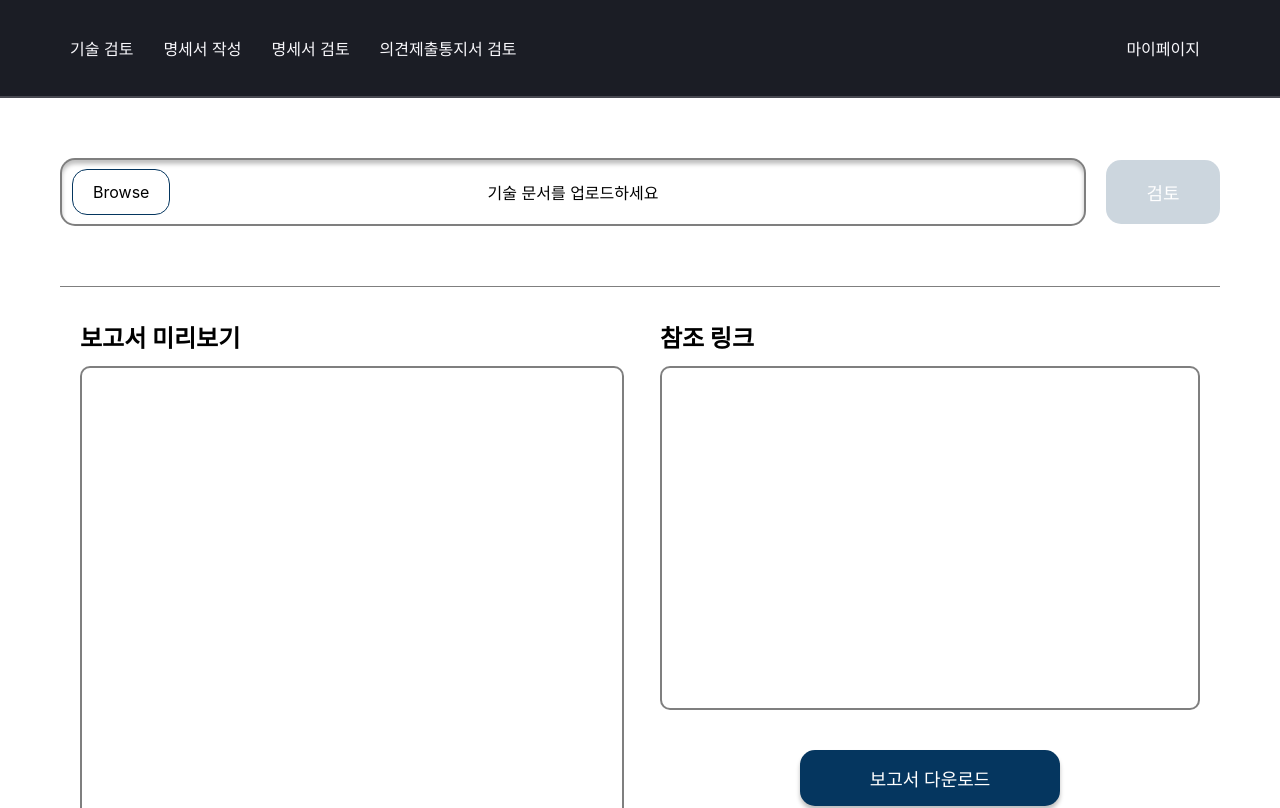
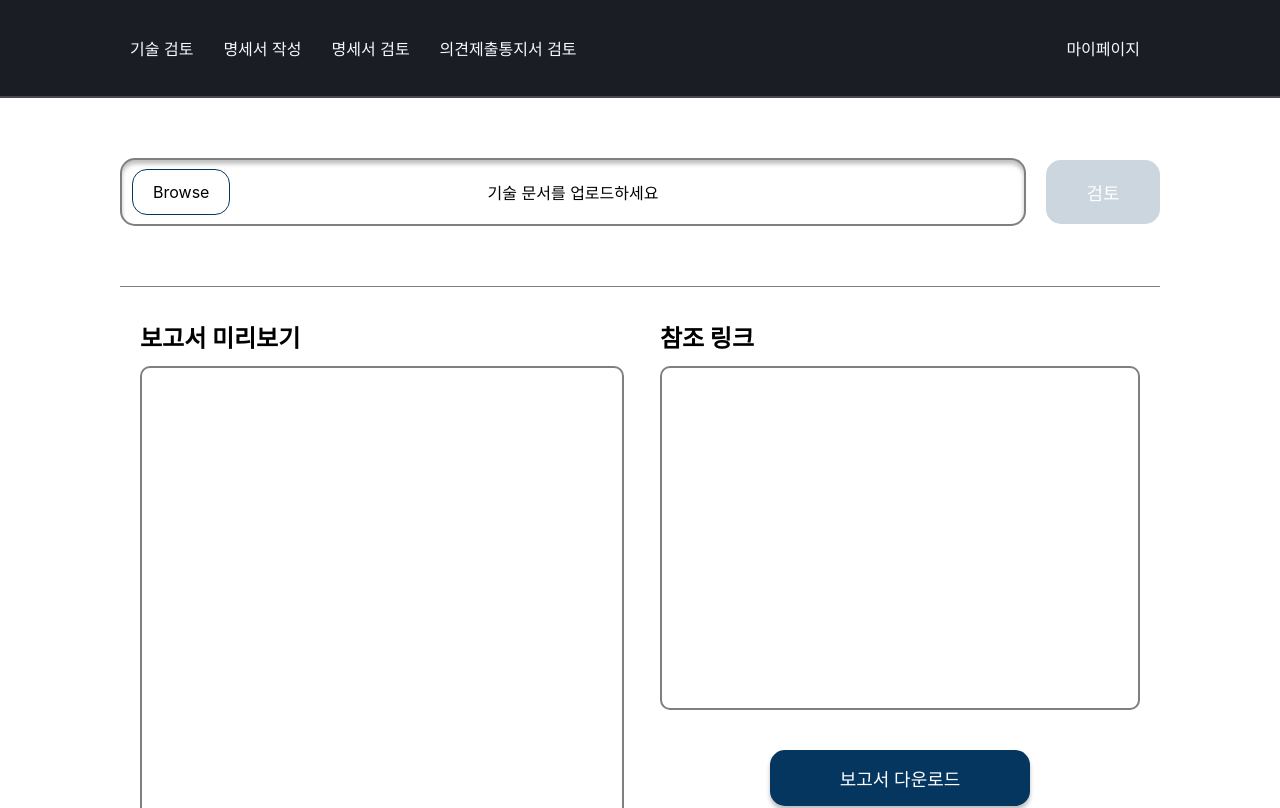
Before and after one commit to 2024KPMG-Team-DP/patai-frontend, a React (Create React App) app: page / in a window 1280 px wide. Shown: the top 808 px of the page. Built offline with nearby package versions, Linux system fonts and the light colour scheme.

Commit message:
style: layout 좌우 좁힘

```diff
--- a/src/components/DefaultLayout.tsx
+++ b/src/components/DefaultLayout.tsx
@@ -9,5 +9,5 @@ export default function DefaultLayout({ children }: Props) {
 }
 
 const Wrapper = styled.div`
-  padding: 0 60px;
+  padding: 0 120px;
 `;
--- a/src/components/Header.tsx
+++ b/src/components/Header.tsx
@@ -22,7 +22,7 @@ const Container = styled.header`
   position: sticky;
   top: 0;
   height: 96px;
-  padding: 0 60px;
+  padding: 0 120px;
   background-color: #1b1d25;
   border-bottom: 2px solid rgba(249, 248, 252, 0.2);
   z-index: 100;
```
